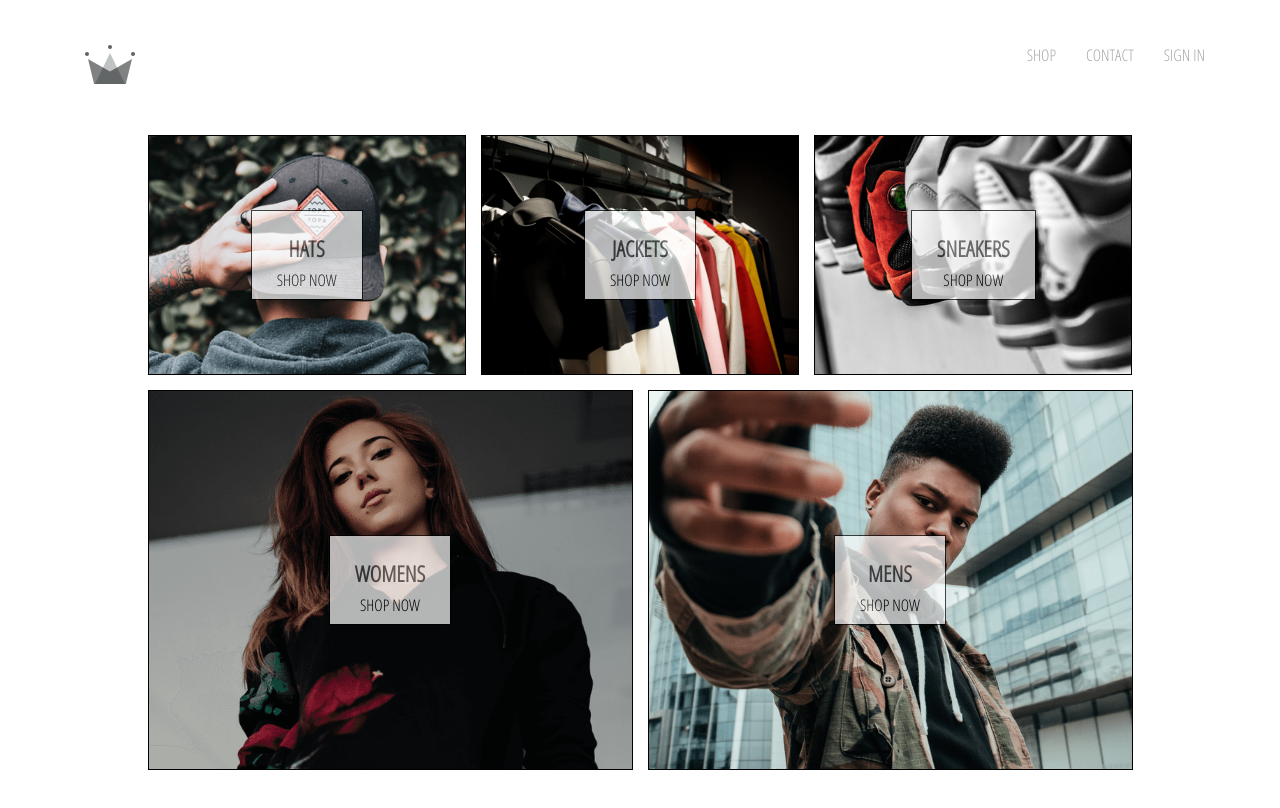
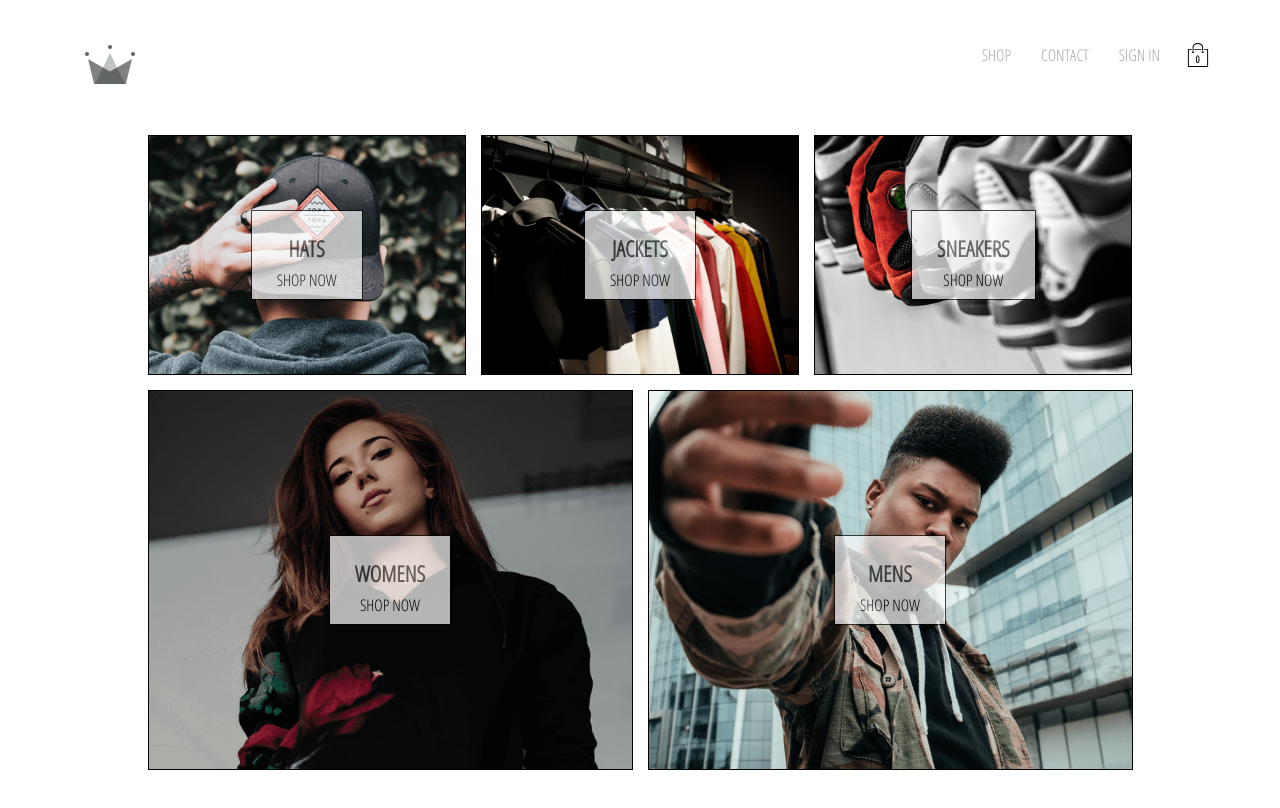
Before and after one commit to edouardmisset/crwn-clothing, a React (Create React App) app: page / in a window 1280 px wide. Shown: the top 808 px of the page. Built offline with nearby package versions, Linux system fonts and the light colour scheme; no server answers.

Commit message:
Added CartDropdown and CartIcon components and the cart reducer

```diff
--- /dev/null
+++ b/src/components/cart-dropdown/CartDropdown.js
@@ -0,0 +1,13 @@
+import CustomButton from '../custom-button/CustomButton'
+import './CartDropdown.scss'
+
+const CartDropdown = () => {
+  return (
+    <div className="cart-dropdown">
+      <div className="cart-items" />
+      <CustomButton>GO TO CHECKOUT</CustomButton>
+    </div>
+  )
+}
+
+export default CartDropdown
--- /dev/null
+++ b/src/components/cart-dropdown/CartDropdown.scss
@@ -0,0 +1,24 @@
+.cart-dropdown {
+  position: absolute;
+  width: 240px;
+  height: 340px;
+  display: flex;
+  flex-direction: column;
+  padding: 20px;
+  border: 1px solid black;
+  background-color: white;
+  top: 90px;
+  right: 40px;
+  z-index: 5;
+
+  .cart-items {
+    height: 240px;
+    display: flex;
+    flex-direction: column;
+    overflow: scroll;
+  }
+
+  button {
+    margin-top: auto;
+  }
+}
--- /dev/null
+++ b/src/components/cart-icon/CartIcon.js
@@ -0,0 +1,20 @@
+import { ReactComponent as ShoppingIcon } from '../../assets/shopping-bag.svg'
+import './CartIcon.scss'
+
+import { connect } from 'react-redux'
+import { toggleCartHidden } from '../../redux/cart/cartActions'
+
+const CartIcon = ({ toggleCartHidden }) => {
+  return (
+    <div className="cart-icon" onClick={toggleCartHidden}>
+      <ShoppingIcon className="shopping-icon" />
+      <span className="item-count">0</span>
+    </div>
+  )
+}
+
+const mapDispatchToProps = dispatch => ({
+  toggleCartHidden: () => dispatch(toggleCartHidden()),
+})
+
+export default connect(null, mapDispatchToProps)(CartIcon)
--- /dev/null
+++ b/src/components/cart-icon/CartIcon.scss
@@ -0,0 +1,21 @@
+.cart-icon {
+  width: 45px;
+  height: 45px;
+  position: relative;
+  display: flex;
+  align-items: center;
+  justify-content: center;
+  cursor: pointer;
+
+  .shopping-icon {
+    width: 24px;
+    height: 24px;
+  }
+
+  .item-count {
+    position: absolute;
+    font-size: 10px;
+    font-weight: bold;
+    bottom: 12px;
+  }
+}
--- a/src/components/header/Header.js
+++ b/src/components/header/Header.js
@@ -3,8 +3,10 @@
 import { ReactComponent as Logo } from '../../assets/crown.svg'
 import { auth } from '../../firebase/firebase.utils'
 import './Header.scss'
+import CartIcon from '../cart-icon/CartIcon'
+import CartDropdown from '../cart-dropdown/CartDropdown'
 
-const Header = ({ currentUser }) => (
+const Header = ({ currentUser, hidden }) => (
   <div className="header">
     <Link className="logo-container" to="/">
       <Logo className="logo" />
@@ -25,12 +27,15 @@
           SIGN IN
         </Link>
       )}
+      <CartIcon />
     </div>
+    {hidden ? null : <CartDropdown />}
   </div>
 )
 
-const mapStateToProps = state => ({
-  currentUser : state.user.currentUser
+const mapStateToProps = ({ user: { currentUser }, cart: { hidden } }) => ({
+  currentUser,
+  hidden,
 })
 
 export default connect(mapStateToProps)(Header)
--- /dev/null
+++ b/src/redux/cart/cartActions.js
@@ -0,0 +1,5 @@
+import CartActionTypes from './cartTypes'
+
+export const toggleCartHidden = () => ({
+  type: CartActionTypes.TOGGLE_CART_HIDDEN,
+})
--- /dev/null
+++ b/src/redux/cart/cartReducer.js
@@ -0,0 +1,19 @@
+import CartActionTypes from './cartTypes'
+
+const initialState = {
+  hidden: true,
+}
+
+const cartReducer = (state = initialState, action) => {
+  switch (action.type) {
+    case CartActionTypes.TOGGLE_CART_HIDDEN:
+      return {
+        ...state,
+        hidden: !state.hidden,
+      }
+    default:
+      return state
+  }
+}
+
+export default cartReducer
--- /dev/null
+++ b/src/redux/cart/cartTypes.js
@@ -0,0 +1,9 @@
+const CartActionTypes = {
+  TOGGLE_CART_HIDDEN: 'TOGGLE_CART_HIDDEN',
+  ADD_ITEM: 'ADD_ITEM',
+  REMOVE_ITEM: 'REMOVE_ITEM',
+  CLEAR_ITEM_FROM_CART: 'CLEAR_ITEM_FROM_CART',
+  CLEAR_CART: 'CLEAR_CART',
+}
+
+export default CartActionTypes
--- a/src/redux/rootReducer.js
+++ b/src/redux/rootReducer.js
@@ -1,4 +1,5 @@
 import { combineReducers } from 'redux'
 import userReducer from './user/userReducer'
+import cartReducer from './cart/cartReducer'
 
-export default combineReducers({ user: userReducer })
+export default combineReducers({ user: userReducer, cart: cartReducer })
```
Also changed, not shown: src/assets/shopping-bag.svg (added).
